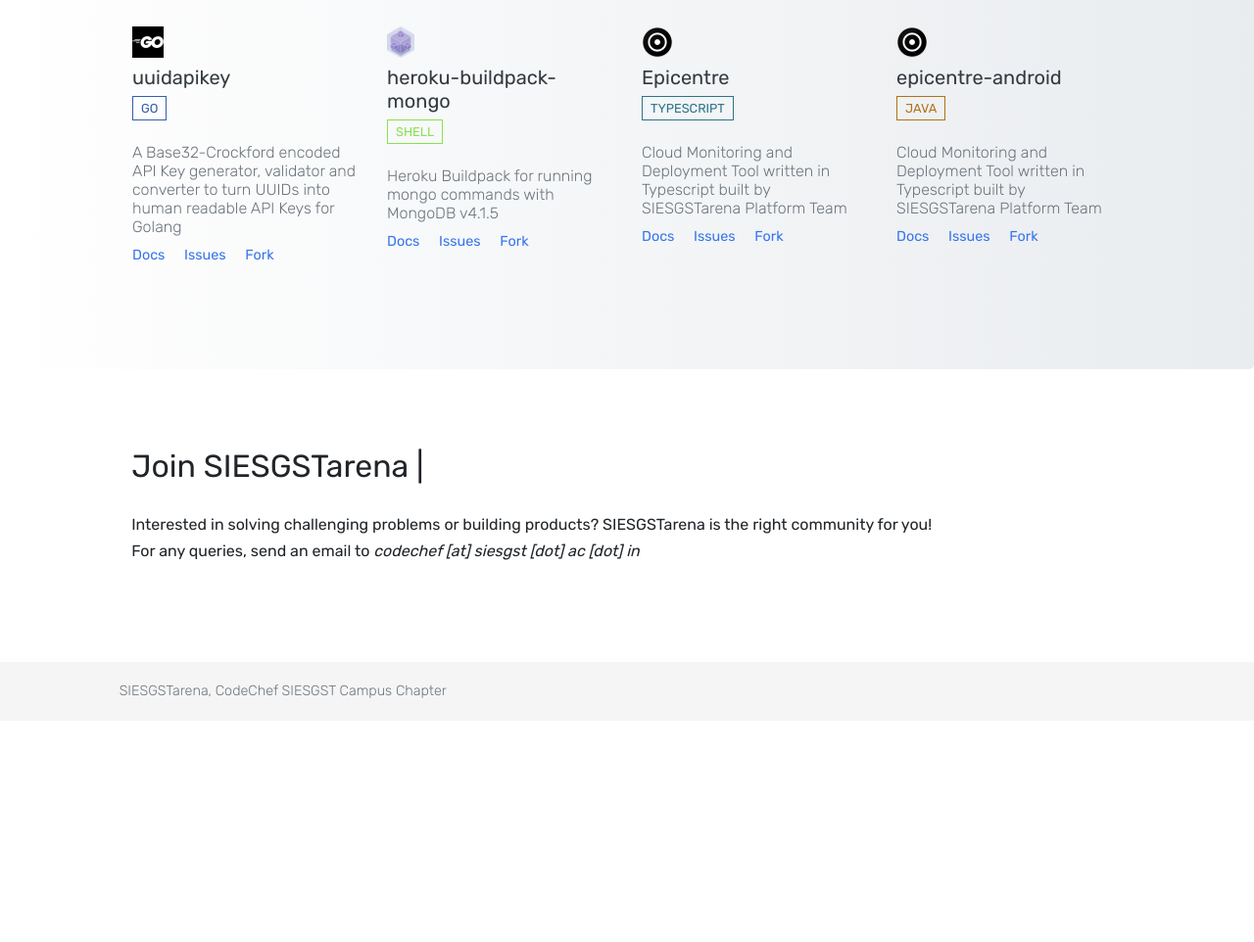
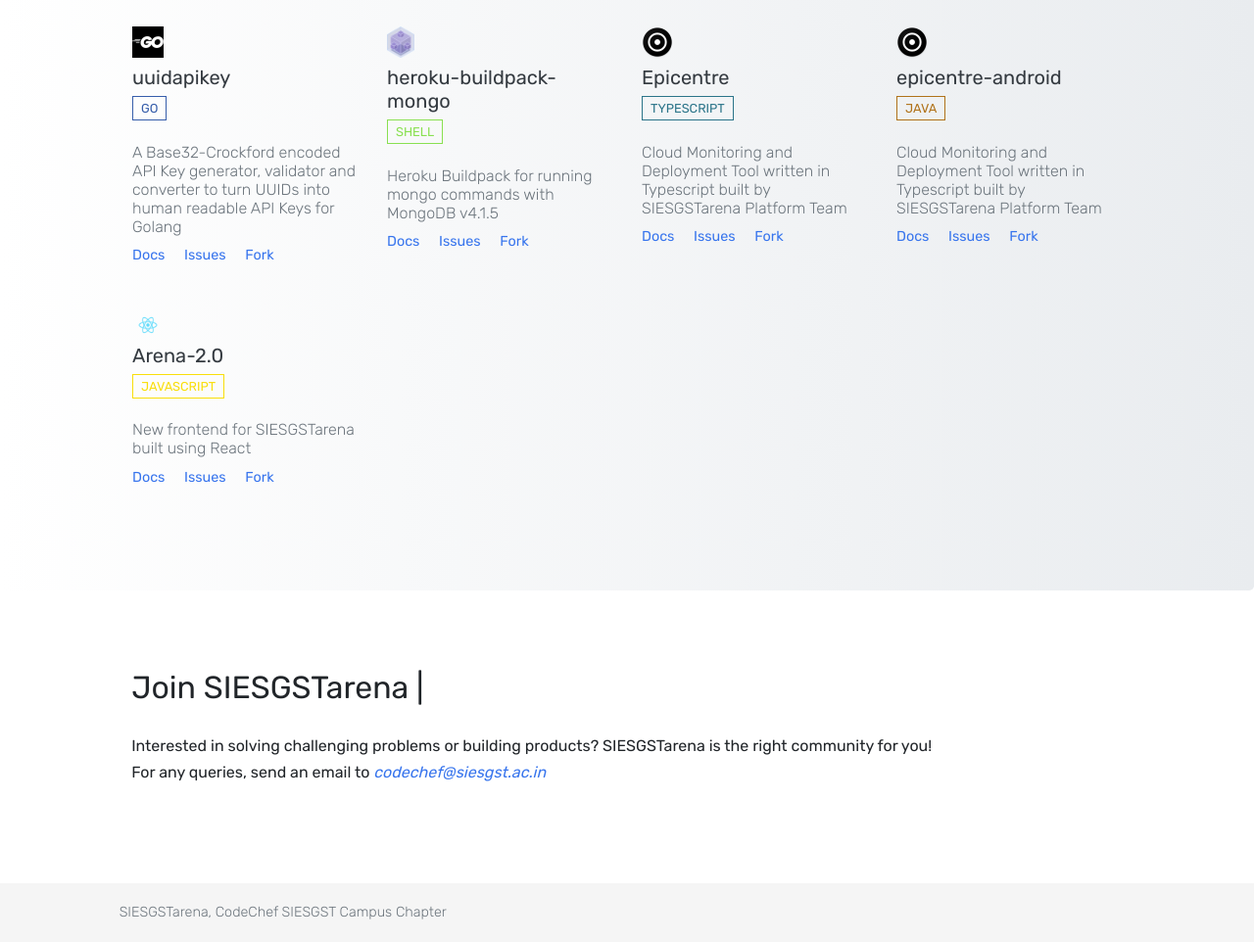
Before and after one commit to siesgstarena/siesgstarena.github.io, a plain HTML site: page index.html in a window 1280 px wide. Shown: the part 524-1486 px from the top of the page at 98% size. Before the commit the page ends 1260 px from the top, so only its background shows below. Drawn offline with nearby package versions, Linux system fonts and the light colour scheme.

Commit message:
Added Arena-2.0 to the projects and updated the codechef email address in the footer.

```diff
--- a/index.html
+++ b/index.html
@@ -128,6 +128,21 @@
 								<a href="https://github.com/siesgstarena/epicentre-android/fork" target="_blank">Fork</a>
 							</span>
 						</div>
+          </a>
+          <a href="https://github.com/siesgstarena/Arena-2.0" target="_blank">
+						<div class="col-md-3 mt-4 mb-4">
+							<img src="images/react-logo.png" class="mb-2" width="32"><br>
+							<h5 class="mb-2 text-dark">Arena-2.0</h5>
+							<span class="lang javascript">JAVASCRIPT</span>
+							<br>
+							<br>
+							<h6 class="thin text-muted">New frontend for SIESGSTarena built using React</h6>
+							<span class="mt-4">
+								<a href="https://github.com/siesgstarena/Arena-2.0/blob/master/README.md" target="_blank" class="mr-3">Docs</a>
+								<a href="https://github.com/siesgstarena/Arena-2.0/issues" target="_blank" class="mr-3">Issues</a>
+								<a href="https://github.com/siesgstarena/Arena-2.0/fork" target="_blank">Fork</a>
+							</span>
+						</div>
 					</a>
 				</div>
 			</div>
@@ -138,7 +153,7 @@
 				<h2>Join SIESGSTarena |</h2>
 				<br>
 				<h6 class="heading">Interested in solving challenging problems or building products? SIESGSTarena is the right community for you!</h6>
-				<h6 class="heading">For any queries, send an email to <em>codechef [at] siesgst [dot] ac [dot] in</em></h6>
+				<h6 class="heading">For any queries, send an email to <em><a href="mailto:codechef@siesgst.ac.in">codechef@siesgst.ac.in</a></em></h6>
 			</div>
 		</div>
 	</div>
```
Also changed, not shown: images/react-logo.png (added).
